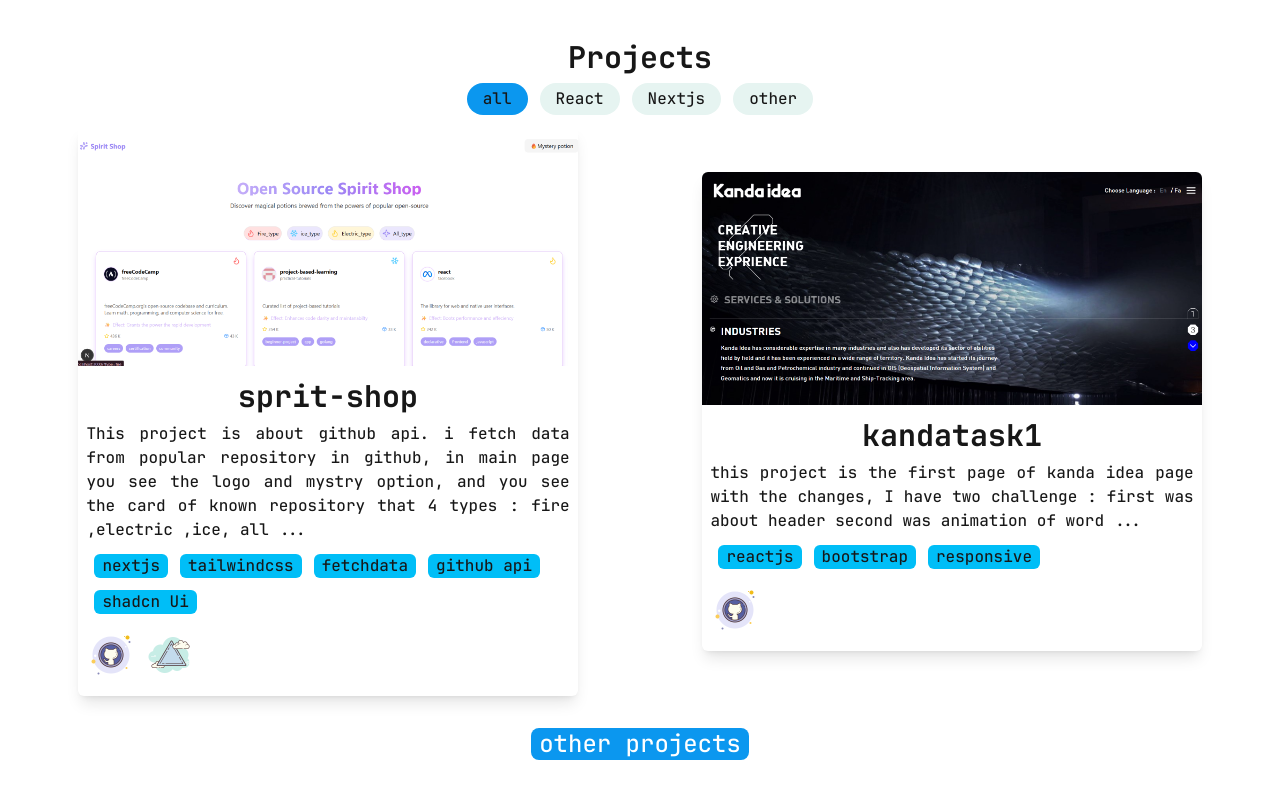
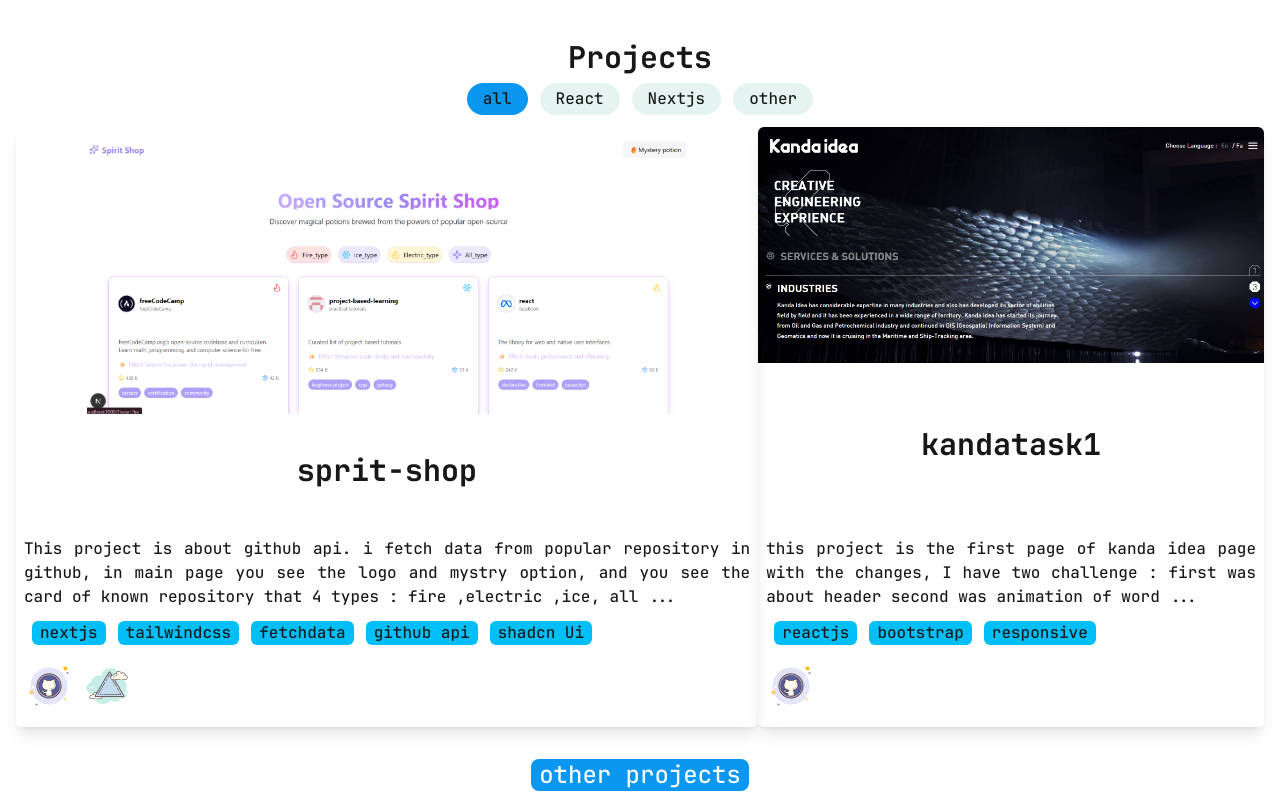
Before and after one commit to amirhoprogrammer/my-website, a Next.js app: page /Body in a window 1280 px wide. Shown: the part 1880-2680 px from the top of the page. Built offline with nearby package versions, Linux system fonts and the light colour scheme.

Commit message:
add all project page

```diff
--- a/app/Body/Projects.tsx
+++ b/app/Body/Projects.tsx
@@ -24,26 +24,26 @@ export default function Projects() {
       </div>
       {activeButton == 0 && (
         <div className="flex px-2 items-center justify-around">
-          <ProjectCard items={projectCardData[2]} />
-          <ProjectCard items={projectCardData[5]} />
+          <ProjectCard items={projectCardData[2]} width={40} />
+          <ProjectCard items={projectCardData[5]} width={40} />
         </div>
       )}
       {activeButton == 1 && (
         <div className="flex px-2 items-center justify-around">
-          <ProjectCard items={projectCardData[3]} />
-          <ProjectCard items={projectCardData[4]} />
+          <ProjectCard items={projectCardData[3]} width={40} />
+          <ProjectCard items={projectCardData[4]} width={40} />
         </div>
       )}
       {activeButton == 2 && (
         <div className="flex px-2 items-center justify-around">
-          <ProjectCard items={projectCardData[0]} />
-          <ProjectCard items={projectCardData[1]} />
+          <ProjectCard items={projectCardData[0]} width={40} />
+          <ProjectCard items={projectCardData[1]} width={40} />
         </div>
       )}
       {activeButton == 3 && (
         <div className="flex px-2 items-center justify-around">
-          <ProjectCard items={projectCardData[6]} />
-          <ProjectCard items={projectCardData[7]} />
+          <ProjectCard items={projectCardData[6]} width={40} />
+          <ProjectCard items={projectCardData[7]} width={40} />
         </div>
       )}
       <div className="flex items-center justify-center my-5">
--- a/app/Projects/page.tsx
+++ b/app/Projects/page.tsx
@@ -0,0 +1,13 @@
+import ProjectCard from "@/components/ProjectCard";
+import { projectCardData } from "@/data/projectCardData";
+import React from "react";
+
+export default function page() {
+  return (
+    <div className="flex flex-wrap px-10 py-20 gap-10 items-center justify-center">
+      {projectCardData.map((project, id) => (
+        <ProjectCard items={project} key={id} width={20} />
+      ))}
+    </div>
+  );
+}
--- a/components/ProjectCard.tsx
+++ b/components/ProjectCard.tsx
@@ -3,9 +3,17 @@ import { ProjectCardDetils } from "@/utils/types";
 
 import Image from "next/image";
 import Link from "next/link";
-export default function ProjectCard({ items }: { items: ProjectCardDetils }) {
+export default function ProjectCard({
+  items,
+  width,
+}: {
+  items: ProjectCardDetils;
+  width: number;
+}) {
   return (
-    <div className="w-[40%] shadow-lg rounded-md border-Main my-3">
+    <div
+      className={`w-[${width}%] shadow-lg rounded-md border-Main my-3 h-150 flex flex-col items-center justify-between`}
+    >
       <div className="rounded-t-md">
         <Link href={`/Projects/${items.id}`}>
           <Image
@@ -17,8 +25,10 @@ export default function ProjectCard({ items }: { items: ProjectCardDetils }) {
           />
         </Link>
       </div>
-      <div className="px-2 py-2 cardlist">
+      <div className="flex items-center">
         <h2 className="text-center text-3xl font-bold py-1">{items.title}</h2>
+      </div>
+      <div className="px-2 py-2 cardlist ">
         <p className="text-base text-justify py-1">{items.description}</p>
         <div className="flex flex-wrap gap-3 px-2 py-2">
           {items.label.map((item, id) => (
--- a/data/HeaderData.ts
+++ b/data/HeaderData.ts
@@ -9,7 +9,7 @@ export const HeaderData = [
   },
   {
     headerItem: "Projects & Portfolio",
-    headerLink: "#",
+    headerLink: "/Projects",
   },
   {
     headerItem: "services",
--- a/data/footerData.ts
+++ b/data/footerData.ts
@@ -4,7 +4,7 @@ export const footerData = [
     listItems: [
       { title: "About Me", link: "/AboutMe" },
       { title: "Contact Me", link: "/ContactMe" },
-      { title: "All Projects", link: "#" },
+      { title: "All Projects", link: "/Projects" },
     ],
   },
   {
```
